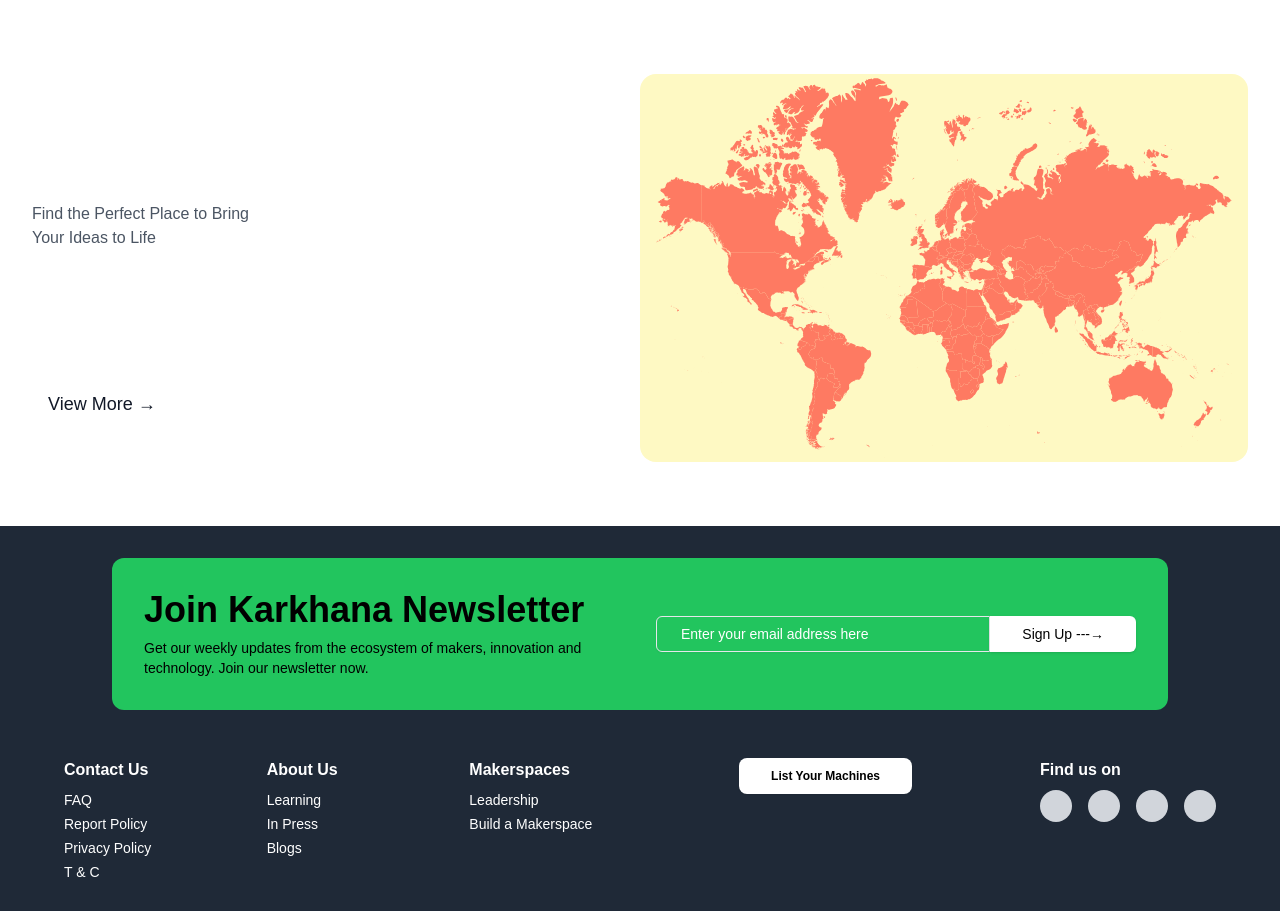
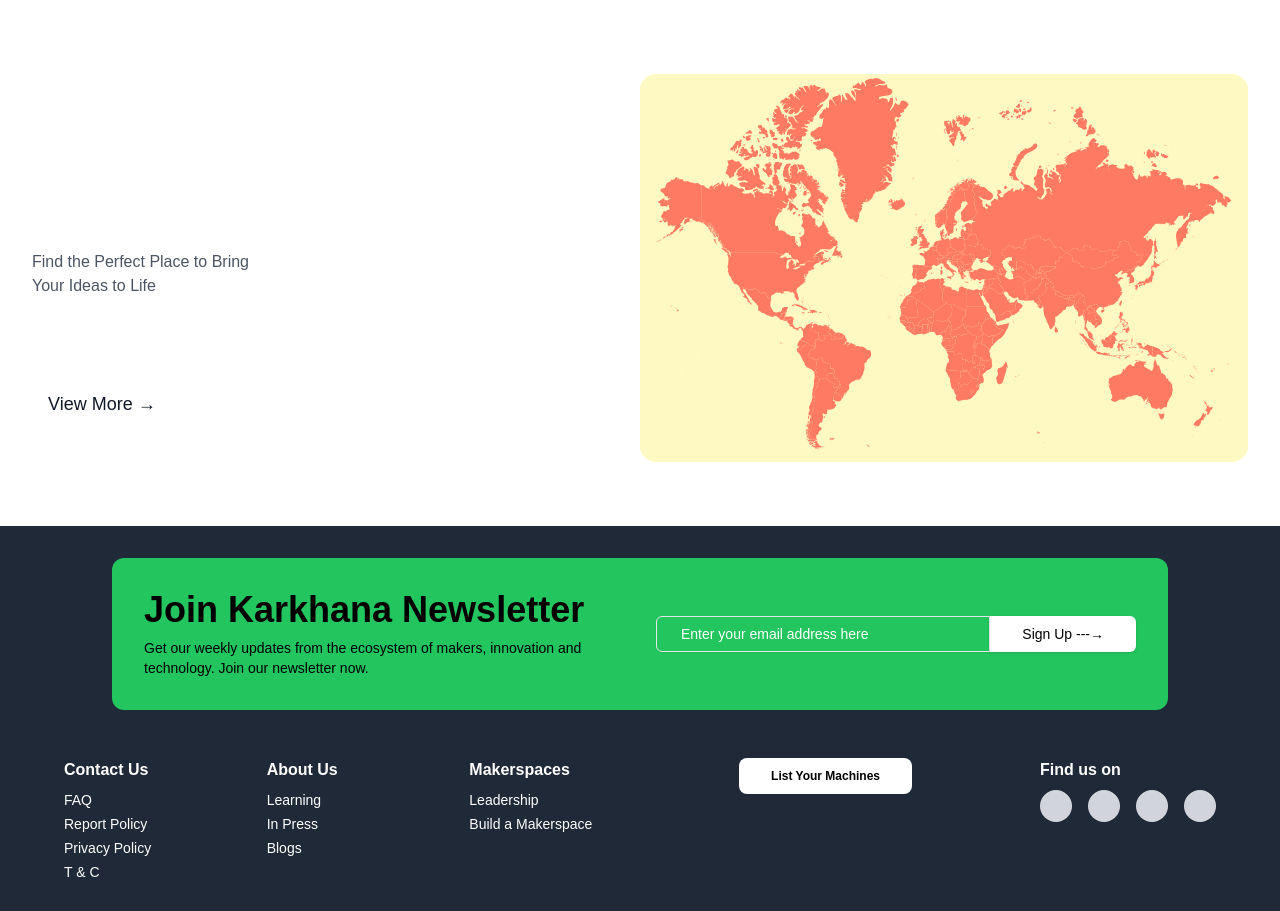
Before and after one commit to roshanbiswanath/makerapp, a Next.js app: page /home in a window 1280 px wide. Shown: the part 1888-2799 px from the top of the page. Built offline with nearby package versions, Linux system fonts and the light colour scheme.

Commit message:
feat: update heading size and adjust top bar link for improved navigation
Signed-off-by: Bhaumik Singh <Bhaumiksingh2000@gmail.com>

```diff
--- a/app/home/page.tsx
+++ b/app/home/page.tsx
@@ -7,7 +7,6 @@
 import {
   ArrowUpDown,
   Calendar,
-  Filter,
   SlidersHorizontal,
   Star,
 } from 'lucide-react';
@@ -174,7 +173,7 @@
         <section className="my-16 flex flex-col md:flex-row justify-between gap-x-24">
           <div className="md:w-1/3 py-10 flex flex-col items-start justify-between">
             <article>
-              <h2 className="text-2xl sm:text-3xl font-bold mb-4">
+              <h2 className="text-2xl sm:text-4xl font-bold mb-4">
                 Discover a Global Network of 5000+ Maker Spaces
               </h2>
               <p className="text-gray-600 mb-4 max-w-56">
--- a/components/top-bar.tsx
+++ b/components/top-bar.tsx
@@ -60,7 +60,7 @@
     >
       <div className="flex flex-wrap items-center justify-between">
         <div className="flex items-center space-x-4">
-          <Link href="/" className="font-bold -mt-3">
+          <Link href="/home" className="font-bold -mt-3">
             <svg
               width="116"
               height="35"
```
